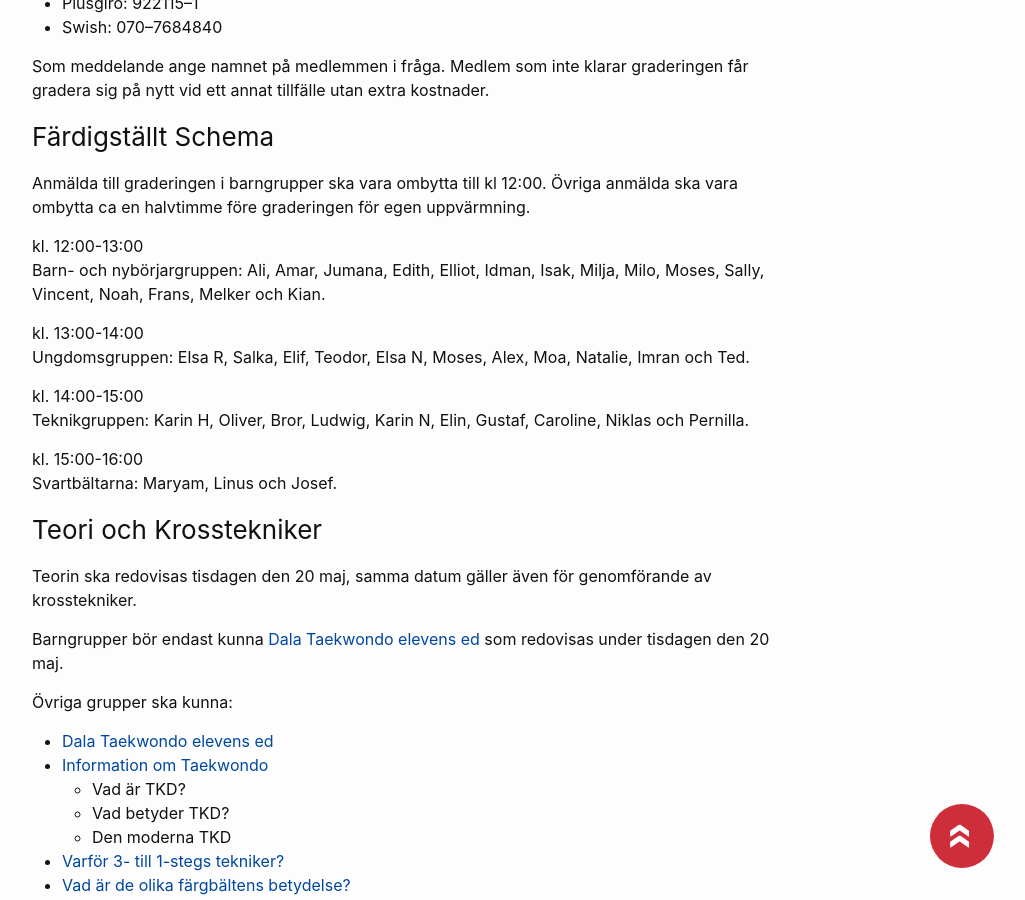
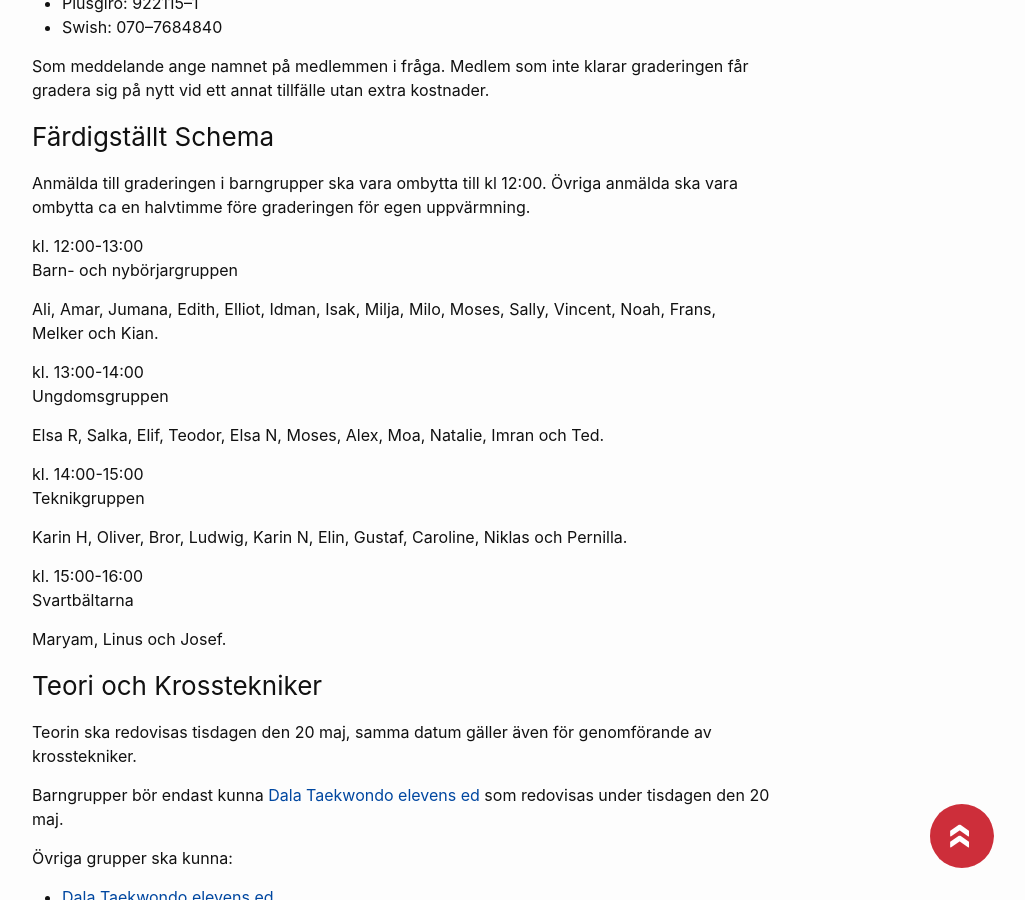
Before and after one commit to dalataekwondo/dalataekwondo.github.io, a Jekyll site: the page built from _posts/2025-04-29-gradering.md, in a window 1280 px wide and 900 px high, scrolled down 726 px. Shown: the whole window, without its empty margins (238-1263 px from the left). Built offline with Jekyll 4.4.1, drawn with Linux system fonts in a browser that asks for light colours; part of the change alters nothing that is shown.

```diff
--- a/_posts/2025-04-29-gradering.md
+++ b/_posts/2025-04-29-gradering.md
@@ -28,19 +28,23 @@ Som meddelande ange namnet på medlemmen i fråga. Medlem som inte klarar grader
 Anmälda till graderingen i barngrupper ska vara ombytta till kl 12:00. Övriga anmälda ska vara ombytta ca en halvtimme före graderingen för egen uppvärmning.
 
 kl. 12:00-13:00
-Barn- och nybörjargruppen:
+Barn- och nybörjargruppen
+
 Ali, Amar, Jumana, Edith, Elliot, Idman, Isak, Milja, Milo, Moses, Sally, Vincent, Noah, Frans, Melker och Kian.
 
 kl. 13:00-14:00
-Ungdomsgruppen:
+Ungdomsgruppen
+
 Elsa R, Salka, Elif, Teodor, Elsa N, Moses, Alex, Moa, Natalie, Imran och Ted.
 
 kl. 14:00-15:00
-Teknikgruppen:
+Teknikgruppen
+
 Karin H, Oliver, Bror, Ludwig, Karin N, Elin, Gustaf, Caroline, Niklas och Pernilla.
 
 kl. 15:00-16:00
-Svartbältarna:
+Svartbältarna
+
 Maryam, Linus och Josef.
 
 ### Teori och Krosstekniker
```
